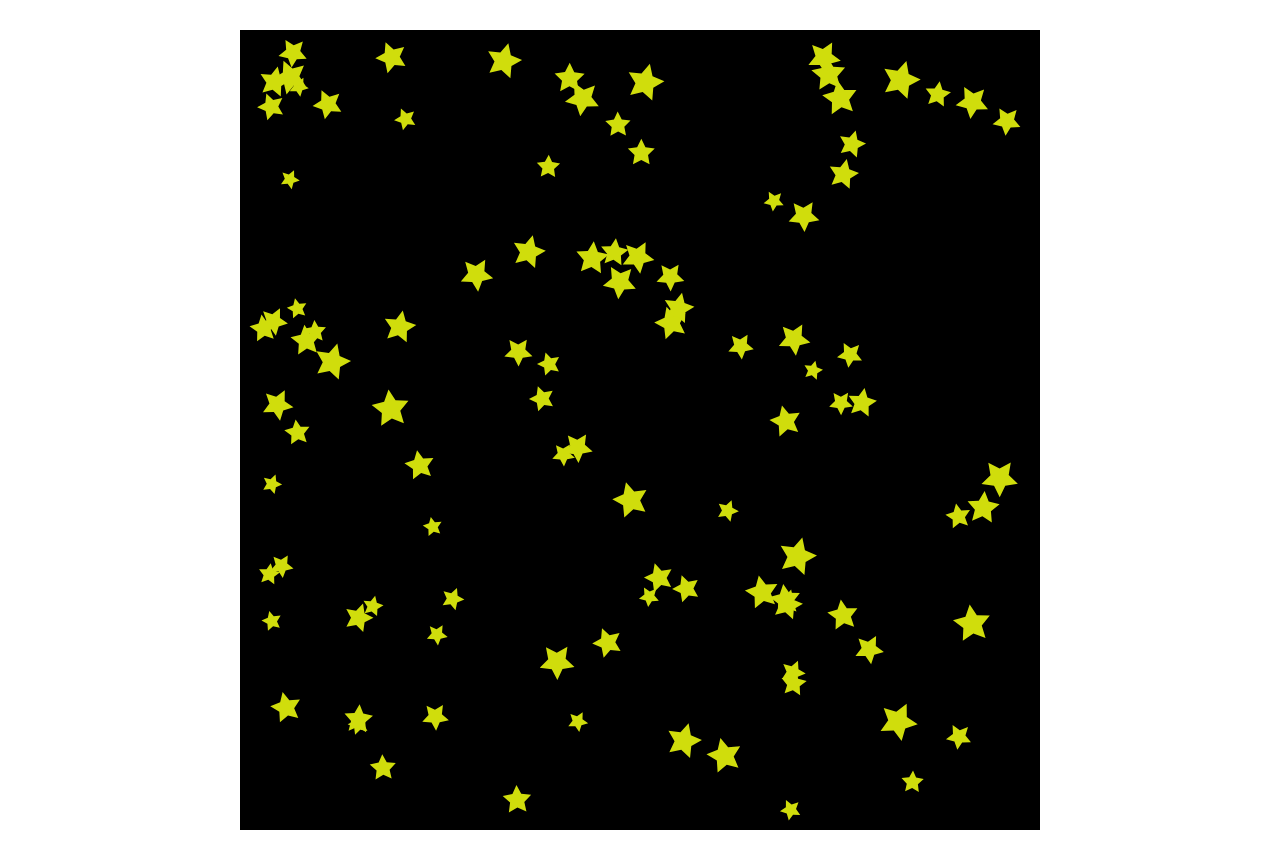
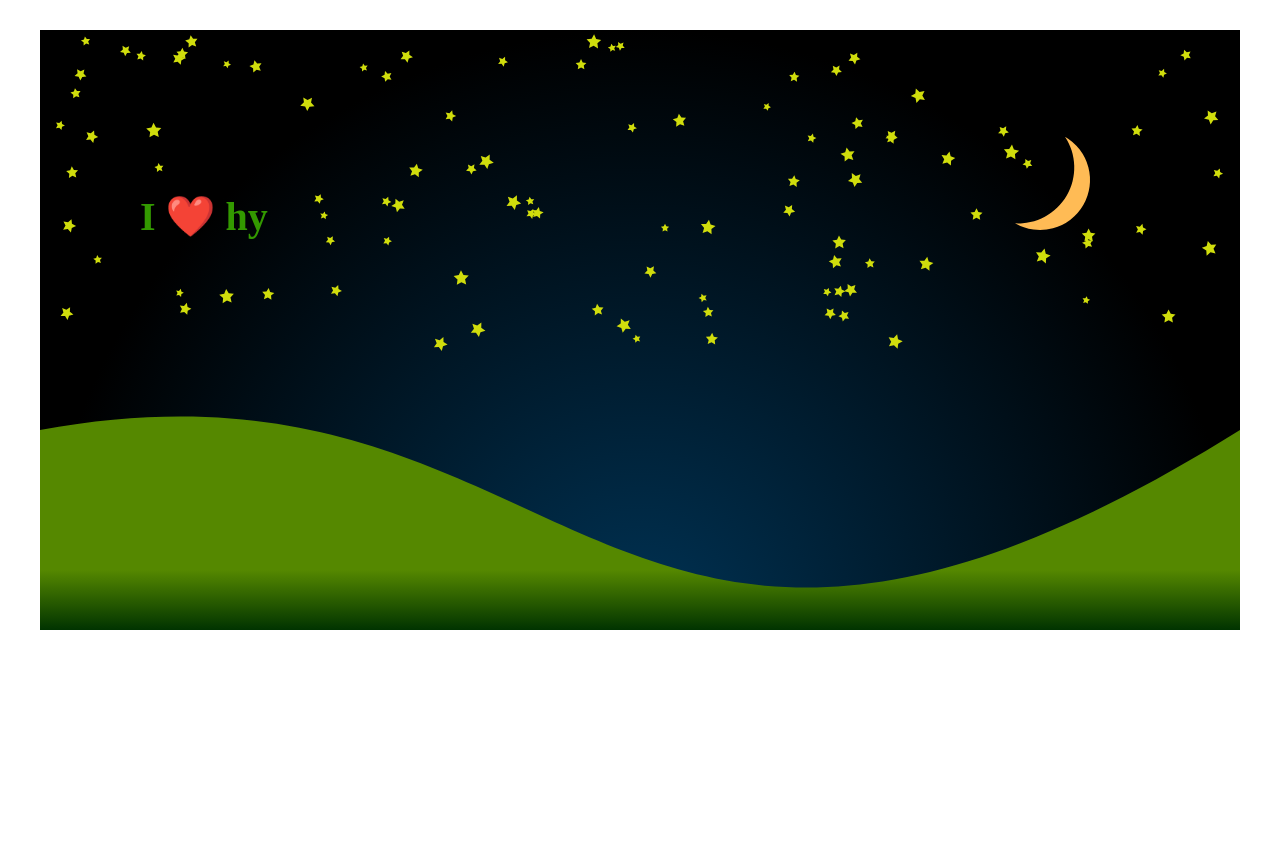
Before and after one commit to mickeyZaku/tech-lab, a website: page canvas/canvas-4.html in a window 1280 px wide. After the commit the page ends 800 px from the top, so only its background shows below. Drawn offline with Linux system fonts and the light colour scheme.

Commit message:
星空添加月亮和绿地

```diff
--- a/canvas/canvas-4.html
+++ b/canvas/canvas-4.html
@@ -5,20 +5,34 @@
     <title>Title</title>
 </head>
 <body>
-    <canvas id="canvas" width="800" height="800" style="margin:30px auto;display: block"></canvas>
+    <canvas id="canvas" width="1200" height="600" style="margin:30px auto;display: block"></canvas>
 </body>
 <script>
+    window.onload = function () {
         var canvas = document.getElementById('canvas');
         var context = canvas.getContext('2d');
-    context.fillStyle = '#000';
+//    var skyStyle = context.createLinearGradient(0,0,0,canvas.height);
+        var skyStyle = context.createRadialGradient(canvas.width/2,canvas.height,0,canvas.width/2,canvas.height,canvas.height)
+        skyStyle.addColorStop(1.0,'#000');
+        skyStyle.addColorStop(0.0,'#035');
+        context.fillStyle = skyStyle;
         context.fillRect(0,0,canvas.width,canvas.height);
         for (var i = 0; i < 100; i++) {
-        var r = Math.random()*10+10;
+            var r = Math.random()*4+4;
             var x=Math.abs(Math.random()*canvas.width-40)+20;
-        var y=Math.abs(Math.random()*canvas.height-40)+20;
+            var y=(Math.abs(Math.random()*canvas.height-40)+20)*0.55;
             var rot = Math.random()*360;
             drawStar(context,r,x,y,'#d0dd0c',rot);
         }
+        fillMoon(context,2,1000,150,50,30);
+        drawLand(context);
+        context.fillStyle = '#390';
+        context.font = 'bold 40px impact';
+        context.fillText('I ❤️ hy',100,200);
+    };
+
+
+
     function drawStar(ctx,R,x,y,fillColor,rot) {//rot 旋转角度
         ctx.save();
         ctx.translate(x,y);
@@ -41,5 +55,55 @@
         }
         ctx.closePath();
     }
+    /**
+     *
+     * @param ctx
+     * @param d 控制点x位置
+     * @param x
+     * @param y
+     * @param R
+     * @param rot
+     * @param fillColor
+     */
+    function fillMoon(ctx,d,x,y,R,rot,fillColor) {
+        ctx.save();
+        ctx.translate(x,y);
+        ctx.rotate(rot*Math.PI/180);
+        ctx.scale(R,R);
+        pathMoon(ctx,d);
+        ctx.fillStyle = fillColor || '#fb5';
+        ctx.fill();
+        ctx.restore();
+    }
+    function pathMoon(ctx,d) {
+        ctx.beginPath();
+        ctx.arc(0,0,1,0.5*Math.PI,1.5*Math.PI,true);
+        ctx.moveTo(0,-1);
+        ctx.arcTo(d,0,0,1,distance(0,-1,d,0)/d);
+        ctx.closePath();
+    }
+    function distance(x1,y1,x2,y2) {
+        return Math.sqrt((x1-x2)*(x1-x2)+(y1-y2)*(y1-y2));
+    }
+
+    /**
+     * 绿地
+     * @param context
+     */
+    function drawLand(ctx) {
+        ctx.save();
+        ctx.beginPath();
+        ctx.moveTo(0,400);
+        ctx.bezierCurveTo(540,300,560,800,1200,400);
+        ctx.lineTo(1200,600);
+        ctx.lineTo(0,600);
+        ctx.closePath();
+        var grd = ctx.createLinearGradient(0,600,0,0);
+        grd.addColorStop(0.0,'#030');
+        grd.addColorStop(0.1,'#580');
+        ctx.fillStyle = grd;
+        ctx.fill();
+        ctx.restore();
+    }
 </script>
 </html>
```
Also changed, not shown: canvas-5.html (added, +10 -0 lines), canvas/canvas-3.html (+22 -1 lines). Lines whose indentation alone changed are shown as unchanged.
